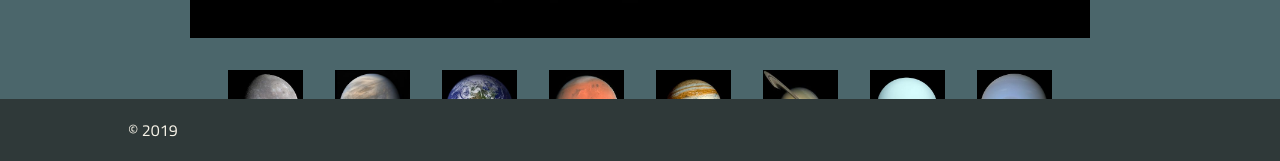
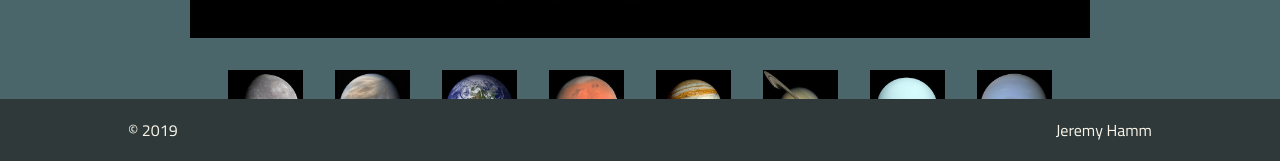
Before and after one commit to jeremyhamm/mirum-coding-assessment, a React (Create React App) app: page /details/Earth in a window 1280 px wide. Shown: the part 639-800 px from the top of the page. Built offline with nearby package versions, Linux system fonts and the light colour scheme.

Commit message:
Add personal link and update flex spacing on thumbnails

```diff
--- a/src/components/footer.js
+++ b/src/components/footer.js
@@ -4,6 +4,7 @@ function Footer() {
   return (
     <div className="Footer">
       <p className="copyright">&copy; {new Date().getFullYear()}</p>
+      <p className="name"><a href="https://uphere.space">Jeremy Hamm</a></p>
     </div>
   );
 }
--- a/src/styles/Details.scss
+++ b/src/styles/Details.scss
@@ -9,6 +9,7 @@
   display: flex;
   align-items: center;
   justify-content: center;
+  z-index: 1;
   .details-title {
     text-align: center;
   }
@@ -30,12 +31,14 @@
     max-width: 900px;
     margin: 0 auto;
     .planet-list {
-      display: inline-flex;
+      display: flex;
+      flex-wrap: wrap;
       justify-content: center;
       width: 100%;
       margin-top: 2em;
       .planet-item {
         padding: 0 1em;
+        z-index: 0;
         img {
           &:hover {
             opacity: 0.25;
--- a/src/styles/Footer.scss
+++ b/src/styles/Footer.scss
@@ -4,7 +4,12 @@
   bottom: 0;
   background-color: $outer-space;
   width: 100%;
+  display: flex;
+  justify-content: space-between;
+  .copyright {
+    margin-left: 10%;
+  }
+  .name {
+    margin-right: 10%;
+  }
 }
-.copyright {
-  margin-left: 10%;
-}
```
Lines whose indentation alone changed are shown as unchanged.
